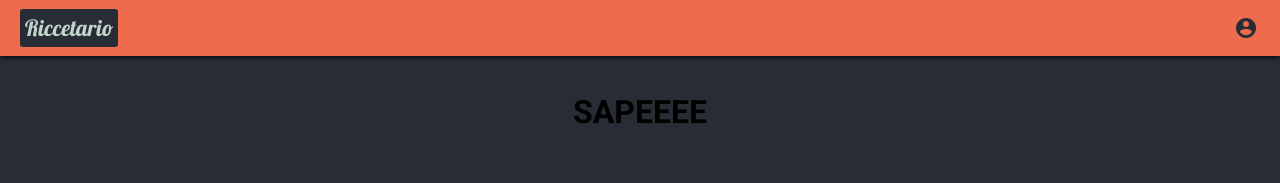
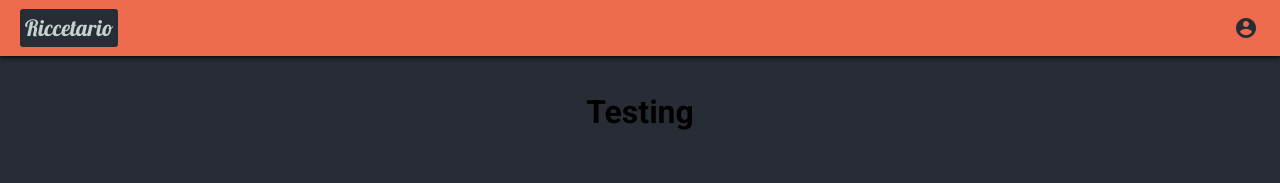
Before and after one commit to cesartomatis/Ricettario-Frontend, a React (Create React App) app: page / in a window 1280 px wide. Shown: the top 183 px of the page. Built offline with nearby package versions, Linux system fonts and the light colour scheme.

Commit message:
Added automatic text translation

```diff
--- a/src/App.js
+++ b/src/App.js
@@ -1,13 +1,15 @@
-import React from 'react';
+import React, { useContext } from 'react';
 
 import classes from './App.module.scss';
 import Layout from './containers/Layout/Layout';
+import { I18nContext } from './i18n/index';
 
 const App = (props) => {
+	const { translate } = useContext(I18nContext);
 	return (
 		<div className={classes.App}>
 			<Layout>
-				<h1>SAPEEEE</h1>
+				<h1>{translate('test')}</h1>
 			</Layout>
 		</div>
 	);
--- a/src/components/Navigation/NavigationItems/NavigationItems.js
+++ b/src/components/Navigation/NavigationItems/NavigationItems.js
@@ -1,12 +1,16 @@
-import React from 'react';
+import React, { useContext } from 'react';
 
 import classes from './NavigationItems.module.scss';
 import NavigationItem from './NavigationItem/NavigationItem';
+import { I18nContext } from '../../../i18n/index';
 
-const NavigationItems = (props) => (
-	<div className={classes.Options}>
-		<NavigationItem icon="account_circle" text="Account" />
-	</div>
-);
+const NavigationItems = (props) => {
+	const { translate } = useContext(I18nContext);
+	return (
+		<div className={classes.Options}>
+			<NavigationItem icon="account_circle" text={translate('ACCOUNT')} />
+		</div>
+	);
+};
 
 export default NavigationItems;
--- a/src/components/Navigation/SideMenu/MenuToggle/MenuToggle.js
+++ b/src/components/Navigation/SideMenu/MenuToggle/MenuToggle.js
@@ -4,7 +4,6 @@ import classes from './MenuToggle.module.scss';
 
 const MenuToggle = (props) => {
 	const burgerClasses = [classes.burger, classes['burger-rotate']];
-	console.log('props.open', props.open);
 	if (props.open) {
 		burgerClasses.push(classes.open);
 	}
--- /dev/null
+++ b/src/i18n/en.json
@@ -0,0 +1,4 @@
+{
+	"test": "Testing",
+	"ACCOUNT": "Account"
+}
--- /dev/null
+++ b/src/i18n/es.json
@@ -0,0 +1,4 @@
+{
+	"test": "Probando",
+	"ACCOUNT": "Cuenta"
+}
--- /dev/null
+++ b/src/i18n/index.js
@@ -0,0 +1,63 @@
+import React, { useReducer } from 'react';
+
+// Detect and use browser language as default
+const userLang = navigator.language || navigator.userLanguage;
+let langJSON = userLang;
+if (userLang.includes('-')) {
+	langJSON = userLang.split('-')[0];
+}
+
+// This function will lazy load the language json file to be used by the context
+const getTranslate = (langCode) => (key) => {
+	let lang;
+	try {
+		lang = require(`./${langCode}.json`);
+	} catch {
+		lang = require('./en.json');
+	} finally {
+		return lang[key] || key;
+	}
+};
+
+/* We will have two things in our context state,
+langCode will be the current language of the page
+and translate will be the method to translate keys
+into meaningful texts. Default language will be English */
+const initialState = {
+	langCode: langJSON,
+	translate: getTranslate(langJSON)
+};
+
+export const I18nContext = React.createContext(initialState);
+
+export const I18nContextProvider = ({ children }) => {
+	/* This is where magic starts to happen. We're creating
+  a reducer to manage the global state which will sit in
+  I18nContext. For now, the only action we will have
+  is setting language */
+	const reducer = (state, action) => {
+		switch (action.type) {
+			case 'setLanguage':
+				return {
+					langCode: action.payload,
+					translate: getTranslate(action.payload)
+				};
+			default:
+				return { ...initialState };
+		}
+	};
+
+	/* useReducer hook receives a reducer and an initialState to
+  return the current state object with a dispatch method to
+  dispatch actions. */
+
+	const [state, dispatch] = useReducer(reducer, initialState);
+
+	/* We're Providing state object (langCode and translate method
+  in this case) and also the dispatch for the children components */
+	return (
+		<I18nContext.Provider value={{ ...state, dispatch }}>
+			{children}
+		</I18nContext.Provider>
+	);
+};
--- a/src/index.js
+++ b/src/index.js
@@ -4,7 +4,14 @@ import './index.scss';
 import App from './App';
 import * as serviceWorker from './serviceWorker';
 
-ReactDOM.render(<App />, document.getElementById('root'));
+import { I18nContextProvider } from './i18n/index';
+
+ReactDOM.render(
+	<I18nContextProvider>
+		<App />
+	</I18nContextProvider>,
+	document.getElementById('root')
+);
 
 // If you want your app to work offline and load faster, you can change
 // unregister() to register() below. Note this comes with some pitfalls.
```
